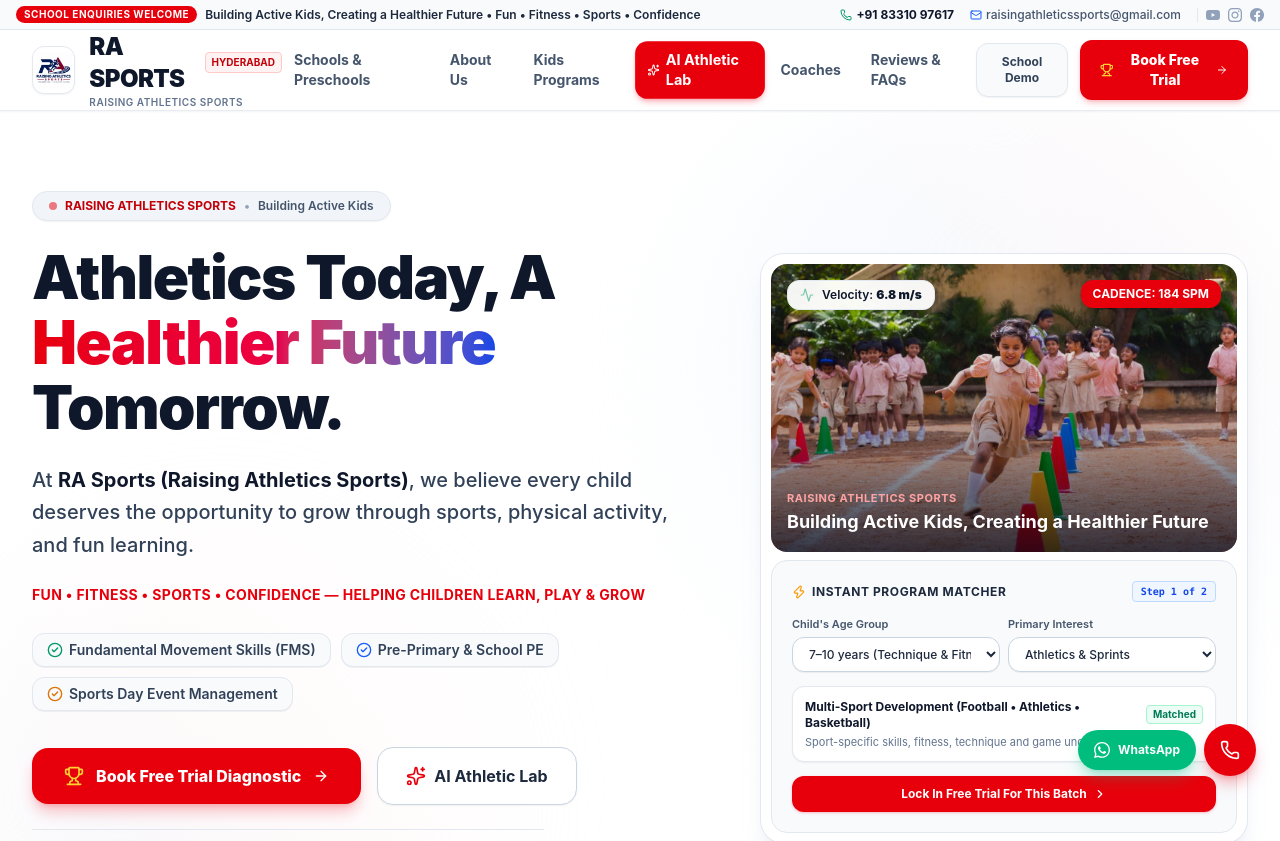
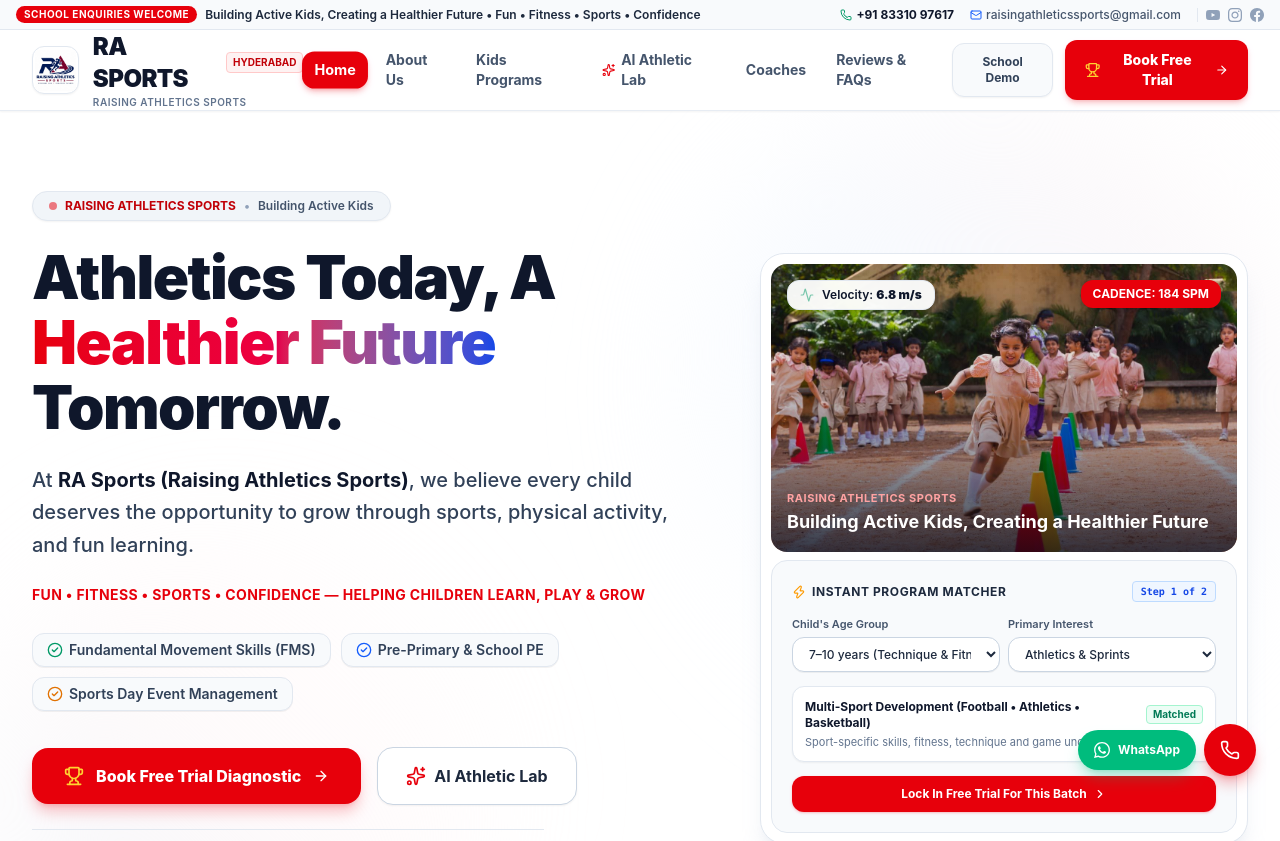
Before and after one commit to Abhilash-lgtm/RS-Sport, a React (Vite) app: page / in a window 1280 px wide. Shown: the top 841 px of the page. Built offline with nearby package versions, Linux system fonts and the light colour scheme.

Commit message:
feat(nav): rename Schools & Preschools to Home in navigation

```diff
--- a/src/components/Hero.tsx
+++ b/src/components/Hero.tsx
@@ -45,7 +45,7 @@
   const rec = getQuickRecommendation();
 
   return (
-    <section className="relative overflow-hidden bg-white pt-12 pb-20 lg:pt-20 lg:pb-28 border-b border-slate-200/70">
+    <section id="home" className="relative overflow-hidden bg-white pt-12 pb-20 lg:pt-20 lg:pb-28 border-b border-slate-200/70 scroll-mt-24">
       {/* Background ambient clean gradients */}
       <div className="absolute top-0 right-0 w-[600px] h-[600px] bg-gradient-to-bl from-red-50/70 via-blue-50/50 to-transparent rounded-full blur-3xl pointer-events-none" />
       <div className="absolute bottom-0 left-0 w-[500px] h-[500px] bg-gradient-to-tr from-slate-100 via-rose-50/30 to-transparent rounded-full blur-3xl pointer-events-none" />
--- a/src/components/Navbar.tsx
+++ b/src/components/Navbar.tsx
@@ -11,10 +11,10 @@
 
 export const Navbar: React.FC<NavbarProps> = ({ onOpenTrialModal, onNavigateToAILab, onOpenDemoModal }) => {
   const [mobileMenuOpen, setMobileMenuOpen] = useState(false);
-  const [activeNav, setActiveNav] = useState<string>('#schools');
+  const [activeNav, setActiveNav] = useState<string>('#home');
 
   const navLinks = [
-    { label: 'Schools & Preschools', href: '#schools' },
+    { label: 'Home', href: '#home' },
     { label: 'About Us', href: '#about' },
     { label: 'Kids Programs', href: '#programs' },
     { label: 'AI Athletic Lab', href: '#ai-lab', isAI: true },
@@ -117,7 +117,11 @@
       <div className="max-w-7xl mx-auto px-4 sm:px-6 lg:px-8">
         <div className="flex items-center justify-between h-20">
           {/* Logo and Brand Title */}
-          <a href="#" className="flex items-center gap-3.5 group">
+          <a
+            href="#home"
+            onClick={() => setActiveNav('#home')}
+            className="flex items-center gap-3.5 group cursor-pointer"
+          >
             <div className="relative w-12 h-12 rounded-xl overflow-hidden border border-slate-200 bg-white shadow-xs group-hover:border-red-500 transition-all flex items-center justify-center p-0.5">
               <img
                 src="/logo.jpg"
```
